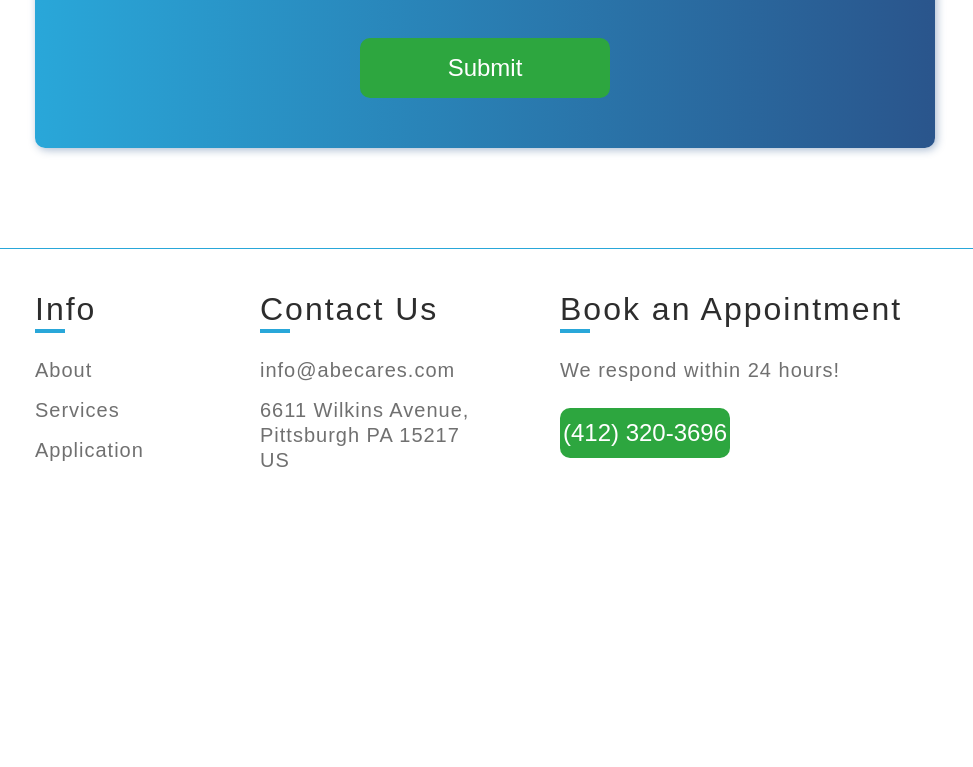
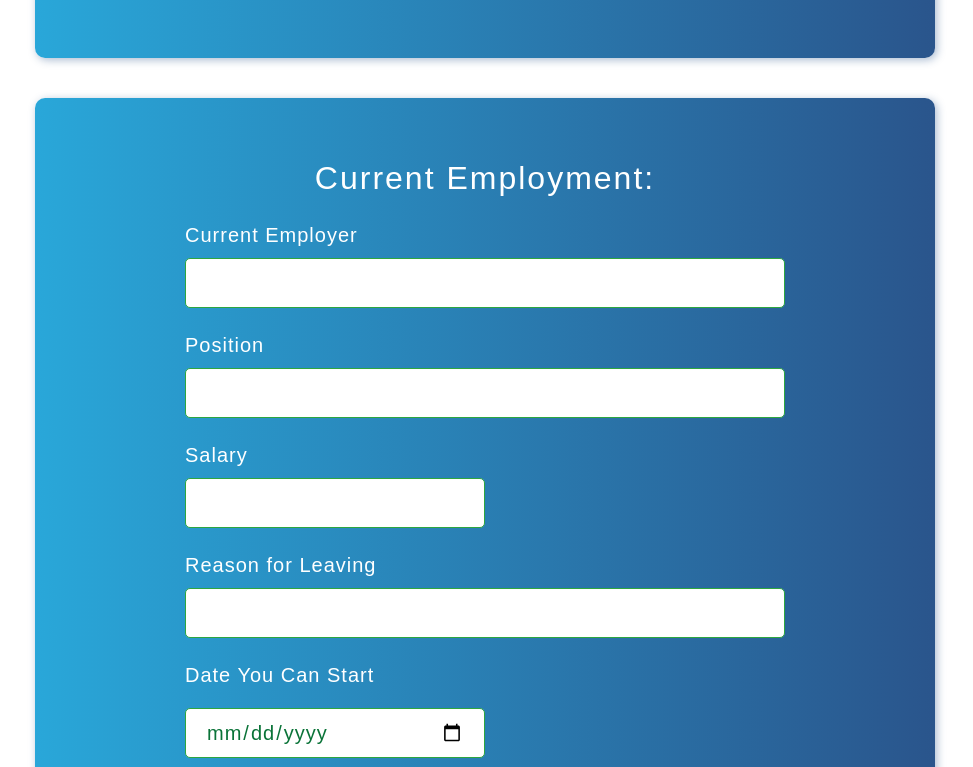
Before and after one commit to ECWireless/abecares, a Next.js app: page /application in a window 1280 px wide. Shown: the part 3173-3940 px from the top of the page, without its empty margins (155-1128 px from the left). Before the commit the page ends 3722 px from the top, so only its background shows below. Built offline with nearby package versions, Linux system fonts and the light colour scheme; a web font is replaced by a local one.

Commit message:
ApplicationForm: Current Employment section

```diff
--- a/components/ApplicationForm.js
+++ b/components/ApplicationForm.js
@@ -43,6 +43,11 @@ export default class ApplicationForm extends Component {
         graduateSchoolGraduated: false,
 
         qualifications: '',
+        currentEmployer: '',
+        currentPosition: '',
+        currentSalary: '',
+        currentReasonLeaving: '',
+        currentEmploymentStartDate: '',
     }
 
     onNameChange = (e) => { this.setState({name: e.target.value}) }
@@ -72,6 +77,12 @@ export default class ApplicationForm extends Component {
     onGraduateSchoolGraduatedChange = () => { this.setState({graduateSchoolGraduated: !this.state.graduateSchoolGraduated}) }
 
     onQualificationsChange = (e) => { this.setState({qualifications: e.target.value}) }
+
+    onCurrentEmployerChange = (e) => { this.setState({currentEmployer: e.target.value}) }
+    onCurrentPositionChange = (e) => { this.setState({currentPosition: e.target.value}) }
+    onCurrentSalaryChange = (e) => { this.setState({currentSalary: e.target.value}) }
+    onCurrentReasonLeavingChange = (e) => { this.setState({currentReasonLeaving: e.target.value}) }
+    onCurrentEmploymentStartDateChange = (e) => { this.setState({currentEmploymentStartDate: e.target.value}) }
 
     onSubmit = (e) => {
         e.preventDefault();
@@ -103,6 +114,12 @@ export default class ApplicationForm extends Component {
             Did you graduate?: ${this.state.graduateSchoolGraduated}
 
             Qualifications: ${this.state.qualifications}
+
+            Current Employer: ${this.state.currentEmployer}
+            Position: ${this.state.currentPosition}
+            Current Salary: ${this.state.currentSalary}
+            Current Reason Leaving: ${this.state.currentReasonLeaving}
+            Current Employment Start Date: ${this.state.currentEmploymentStartDate}
         `)
         // this.setState({ loading: true })
         // fetch('https://abecares-backend.herokuapp.com/send',{
@@ -279,8 +296,36 @@ export default class ApplicationForm extends Component {
                         <h3 style={{textAlign: 'center', marginTop: '6rem'}} className="h3 white">Skills/Qualifications:</h3>
                         <label htmlFor="application__input-qualifications" className="form__label p-s">Which relevant certifications or qualifications do you have?</label>
                         <textarea required={this.state.required} type="text" id="application__input-qualifications" className="form__textarea p-m"
-                            value={this.state.qualifications} onChange={this.onQualificationsChange.bind(this)}
+                            style={{marginBottom: '6rem'}} value={this.state.qualifications} onChange={this.onQualificationsChange.bind(this)}
                         />
+                    </div>
+
+                    <div className="form" style={{marginTop: '4rem'}}>
+                        <h3 style={{textAlign: 'center', marginTop: '6rem'}} className="h3 white">Current Employment:</h3>
+                        <label htmlFor="application__input-current-employer" className="form__label p-s">Current Employer</label>
+                        <input type="text" id="application__input-current-employer" className="form__input p-m"
+                            value={this.state.currentEmployer} onChange={this.onCurrentEmployerChange.bind(this)}
+                        />
+                        <label htmlFor="application__input-current-position" className="form__label p-s">Position</label>
+                        <input type="text" id="application__input-current-position" className="form__input p-m"
+                            value={this.state.currentPosition} onChange={this.onCurrentPositionChange.bind(this)}
+                        />
+                        <label htmlFor="application__input-current-salary" className="form__label p-s">Salary</label>
+                        <div className="form__input-container">
+                            <input type="text" id="application__input-current-salary" className="form__input-medium p-m"
+                                value={this.state.currentSalary} onChange={this.onCurrentSalaryChange.bind(this)}
+                            />
+                        </div>
+                        <label htmlFor="application__input-current-reason-leaving" className="form__label p-s">Reason for Leaving</label>
+                        <input type="text" id="application__input-current-reason-leaving" className="form__input p-m"
+                            value={this.state.currentReasonLeaving} onChange={this.onCurrentReasonLeavingChange.bind(this)}
+                        />
+                        <label htmlFor="application__input-current-employment-start-date" className="form__label p-s">Date You Can Start</label>
+                        <div className="form__input-container">
+                            <input type="date" id="application__input-current-employment-start-date" className="form__input-medium p-s" style={{marginTop: '1rem'}}
+                                value={this.state.currentEmploymentStartDate} onChange={this.onCurrentEmploymentStartDateChange.bind(this)}
+                            />
+                        </div>
 
                         <button style={{marginBottom: '5rem'}} type="submit" id="contact__button" className="button button__l">
                             Submit
```
